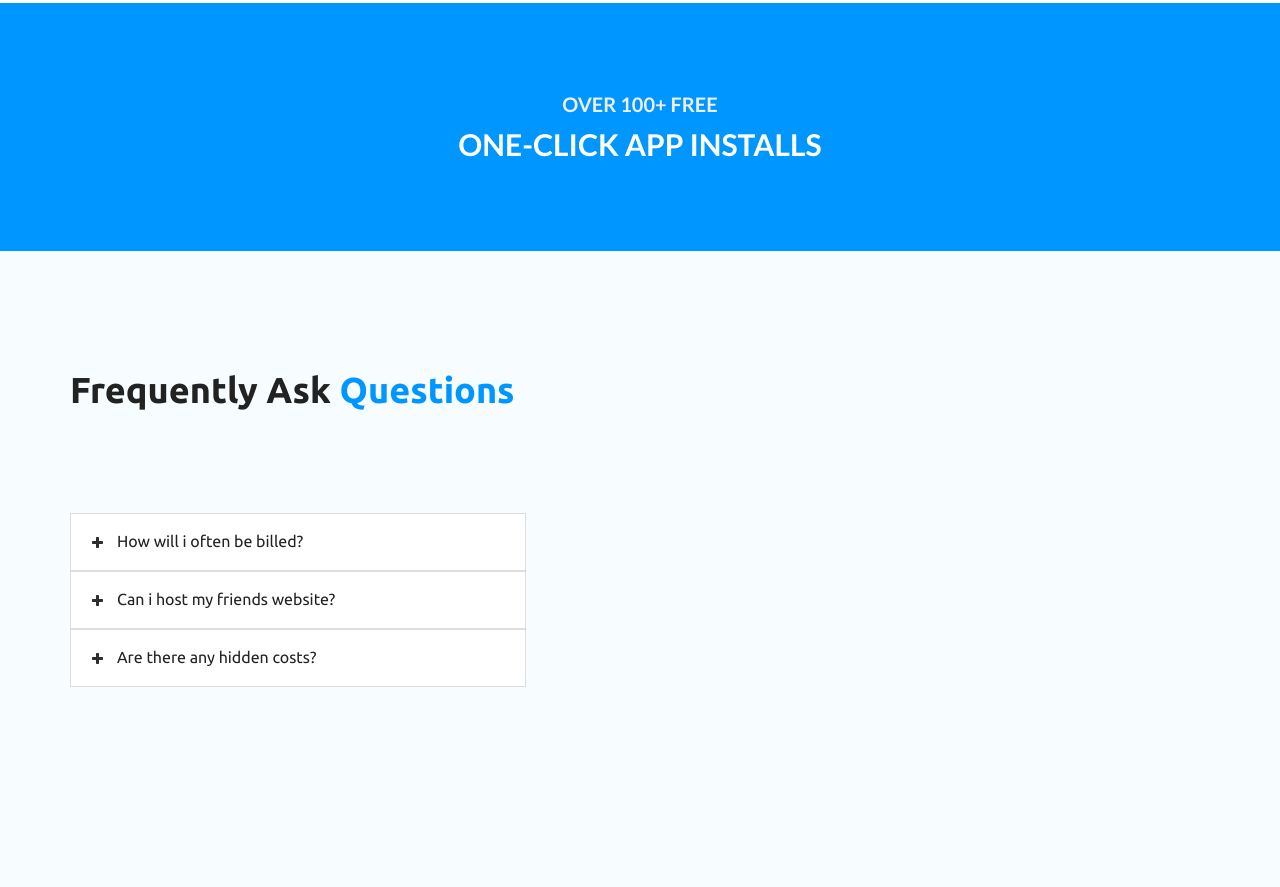
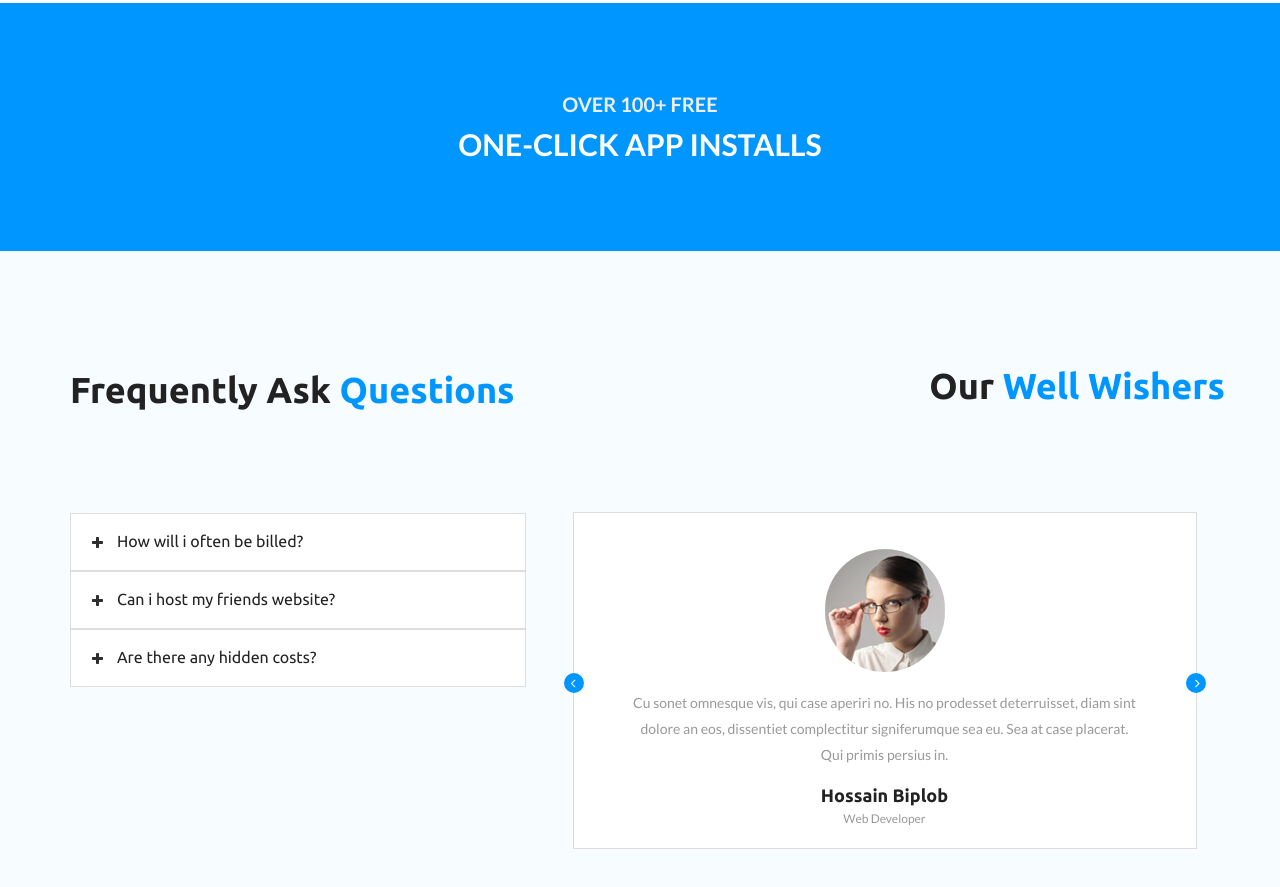
Before and after one commit to Danial-Pervaiz/Crown-web-Hosting-AngularJS, a plain HTML site: page index.html in a window 1280 px wide. Shown: the part 3338-4225 px from the top of the page. Drawn offline with Linux system fonts and the light colour scheme; some packages are replaced by stand-ins of ours.

Commit message:
Added changes

```diff
--- a/index.html
+++ b/index.html
@@ -414,7 +414,7 @@
     <section class="frequentlyAskedQuestions">
       <div class="container">
         <div class="row">
-          <div class="col-lg-6 itemFrequentlyAskedQuestions">
+          <div class="col-lg-5 itemFrequentlyAskedQuestions">
             <h1>Frequently Ask <span>Questions</span></h1>
             <div class="MainItemToggle">
               <div class="itemToggle">
@@ -446,6 +446,23 @@
               </div>
             </div>
           </div>
+          <div class="col-lg-7 testimonials">
+            <h1>Our <span>Well Wishers</span></h1>
+            <div class="singleItemTestimonial">
+              <div class="controls">
+                <div class="left">
+                  <i class="fa fa-angle-left" aria-hidden="true"></i>
+                </div>
+                <div class="right">
+                  <i class="fa fa-angle-right" aria-hidden="true"></i>
+                </div>
+              </div>
+              <img src="assets/testimonials/client.jpg">
+              <p>Cu sonet omnesque vis, qui case aperiri no. His no prodesset deterruisset, diam sint dolore an eos, dissentiet complectitur signiferumque sea eu. Sea at case placerat. Qui primis persius in. </p>
+              <h1>Hossain Biplob</h1>
+              <h2>Web Developer</h2>
+            </div>
+          </div>
         </div>
       </div>
     </section>
--- a/less/style.less
+++ b/less/style.less
@@ -964,6 +964,94 @@ h1,h2,h3,h4,h5,h6,p{
 	}
 }
 
+/* testimonials section */
+
+.testimonials{
+	margin-top: 103px;
+	padding:0px;
+	h1{
+		.defaultHeader;
+		text-align:right;
+	    position: relative;
+    	top: 12px;
+	}
+	.singleItemTestimonial{
+	    height: 337px;
+	    width: 624px;
+	    border:1px solid #ddd;
+	    background-color:#fff;
+	    margin-left: 30px;
+	    margin-top: 118px;
+	    img{
+    	    margin: 36px auto;
+		    float: none;
+		    display: table;
+		    border-radius: 100px;
+		    margin-bottom:0px;
+	    }
+	    p{
+    	    font-size: 14px;
+		    line-height: 26px;
+		    color: #999;
+		    font-family: Lato;
+		    text-align: center;
+		    padding-top: 18px;
+		    padding-left: 58px;
+		    padding-right: 58px;
+	    }
+	    h1{
+	    	font-size: 18px;
+		    line-height: 20px;
+		    color: #222;
+		    font-family: Ubuntu,sans-serif;
+		    text-align: center;
+		    padding-top: 5px;
+	    }
+	    h2{
+	    	font-size: 12px;
+	    	line-height: 26px;
+    		color: #999999;
+    		font-family: 'Lato', sans-serif;
+    		text-align:center;
+		    padding-top: 13px;
+	    }
+	    .controls{
+	    	height: 30px;
+		    width: 100%;
+		    position: absolute;
+		    margin-top: 160px;
+		    right: 0px;
+		    .left{
+	    	    height: 20px;
+	    	    cursor:pointer;
+			    width: 20px;
+			    border-radius: 100px;
+			    background-color: #0096ff;
+    			margin-left: 21px;
+    			float:left;
+    			i{
+				    text-align: center;
+					color: #fff;
+				    padding-left: 7px;
+    			}
+		    }
+		    .right{
+	    	    height: 20px;
+	    	    cursor:pointer;
+			    width: 20px;
+			    border-radius: 100px;
+			    background-color: #0096ff;
+			    float: right;
+			    margin-right: 19px;
+			    i{
+				    text-align: center;
+					color: #fff;
+				    padding-left: 9px;
+    			}
+		    }
+	    }
+	}
+}
 
 
 
```
Also changed, not shown: assets/testimonials/client.jpg (added), assets/testimonials/client2.jpg (added), assets/testimonials/client3.jpg (added), css/style.css.
